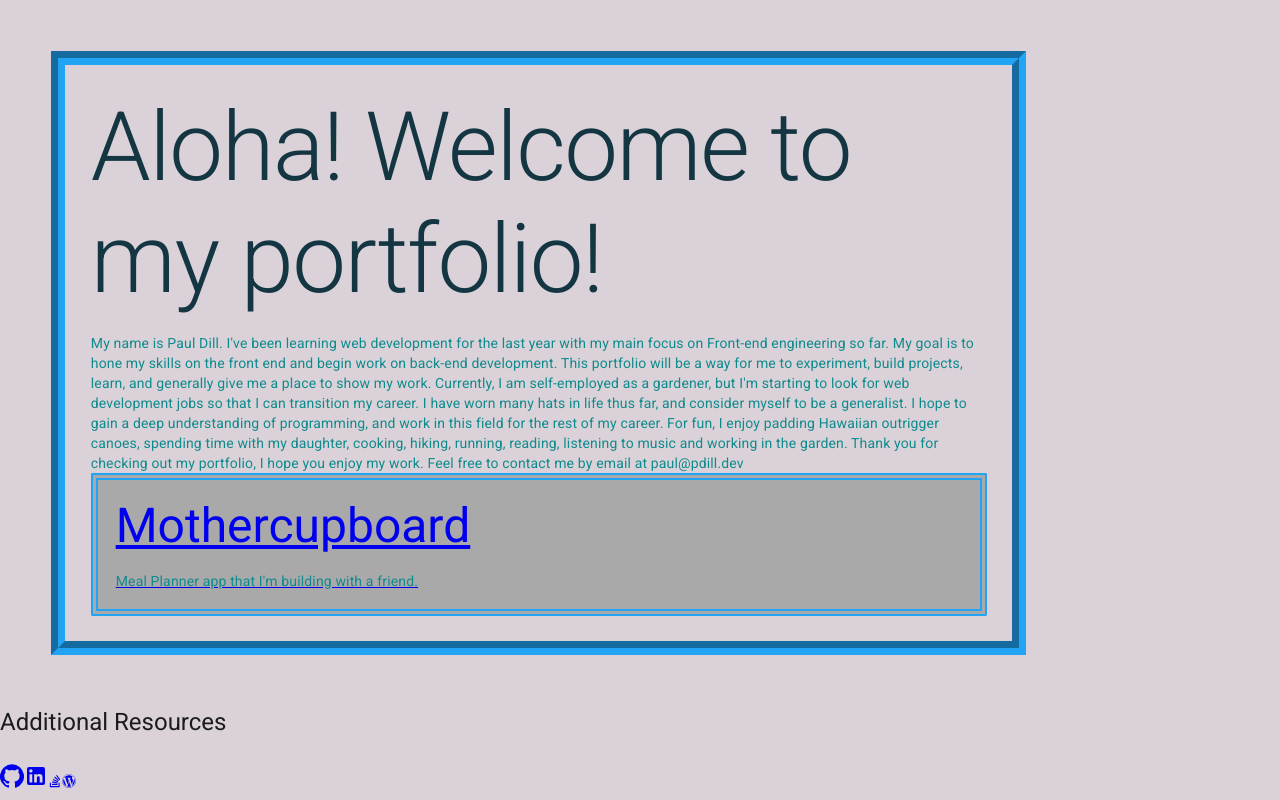
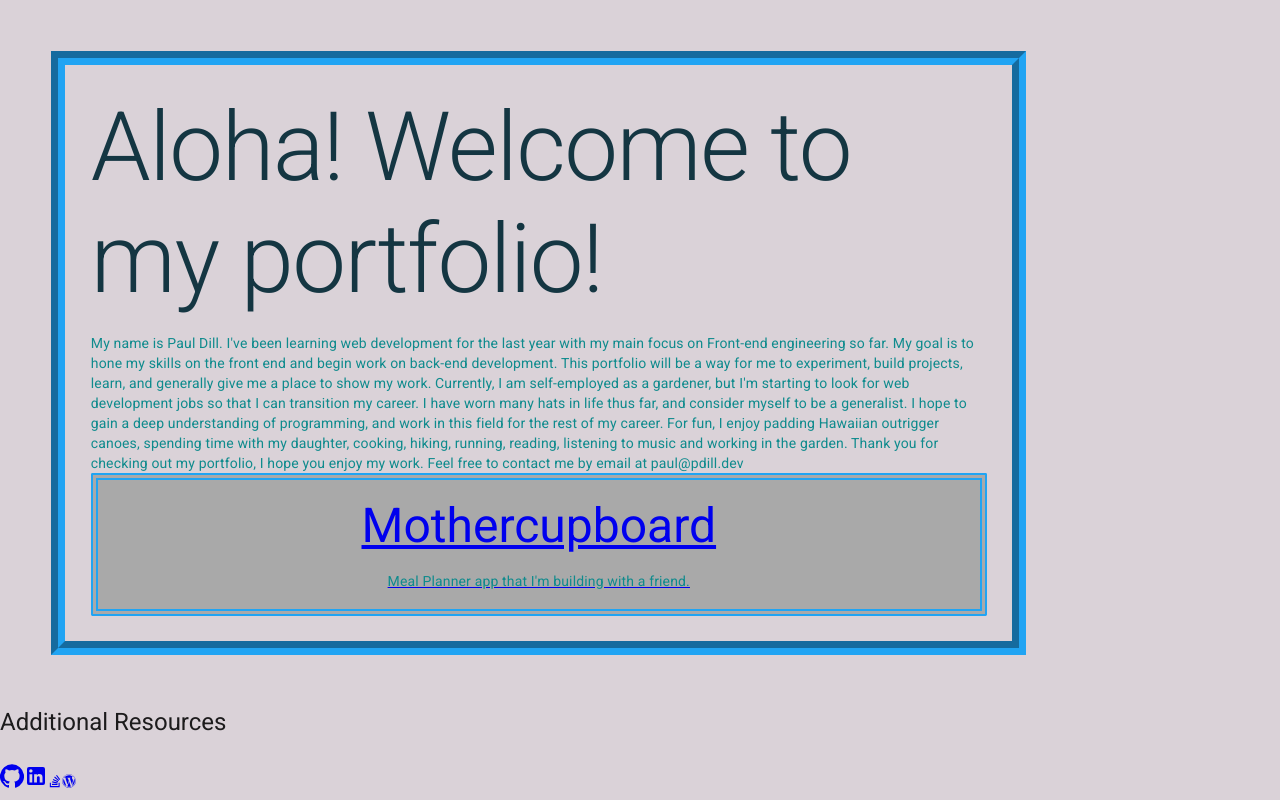
Before and after one commit to Dillweed5446/pdill.dev, a Next.js app in the folder pdill.dev/: page / in a window 1280 px wide. Built offline with nearby package versions, Linux system fonts and the light colour scheme.

Commit message:
Add padding below p element, center text on link button

```diff
--- a/pdill.dev/pages/index.js
+++ b/pdill.dev/pages/index.js
@@ -19,7 +19,7 @@ export default function Home () {
             Aloha!  Welcome to my portfolio!
           </Typography>
 
-          <Typography variant="p" color="secondary">
+          <Typography variant="p" color="secondary" style={{ paddingBottom: '2%' }}>
             {/* Write intro here */}
           My name is Paul Dill.  I&apos;ve been learning web development for the last year with my main focus on Front-end engineering so far.
           My goal is to hone my skills on the front end and begin work on back-end development.  This portfolio will be a way for
--- a/pdill.dev/src/theme.js
+++ b/pdill.dev/src/theme.js
@@ -38,7 +38,8 @@ const theme = createMuiTheme({
         backgroundColor: 'darkGrey',
         padding: 'inherit',
         border: '.5em #20A4F3 double',
-        borderRadius: '.1em'
+        borderRadius: '.1em',
+        textAlign: 'center'
       }
     }
   },
```
